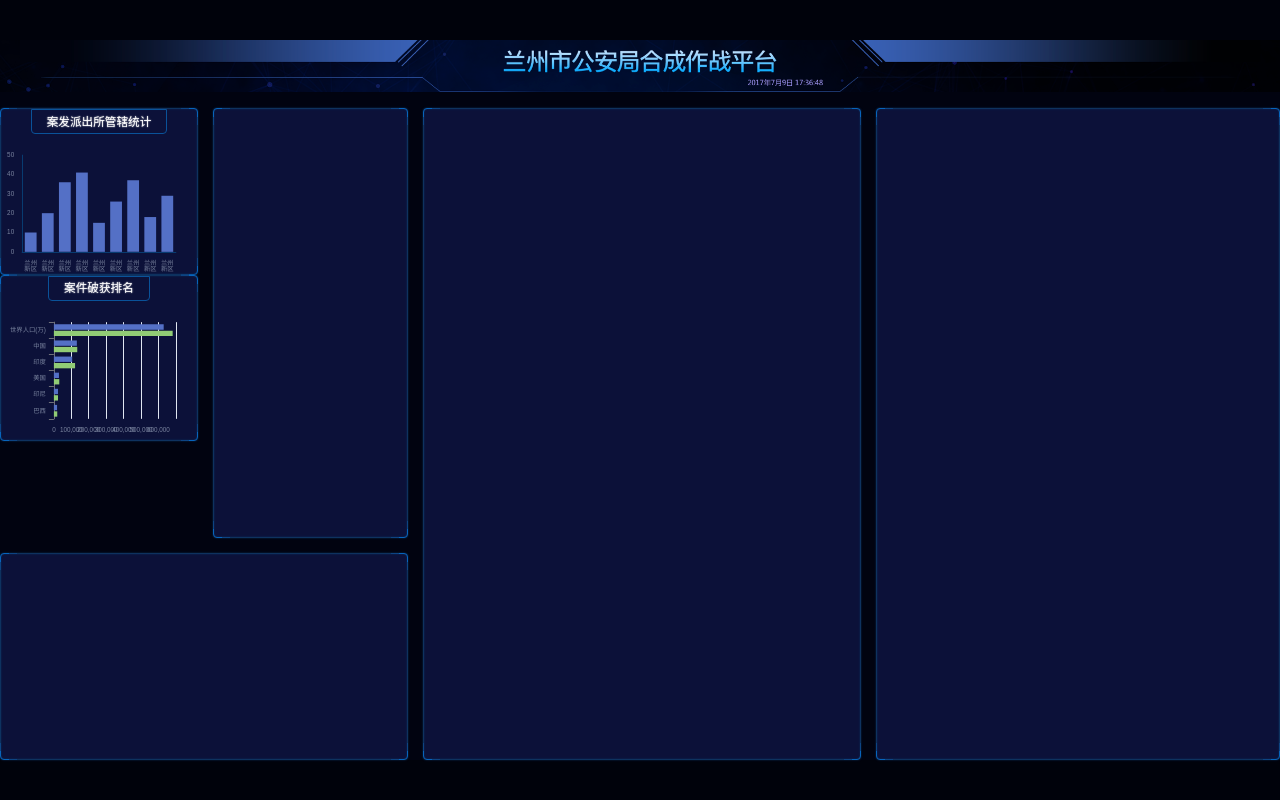
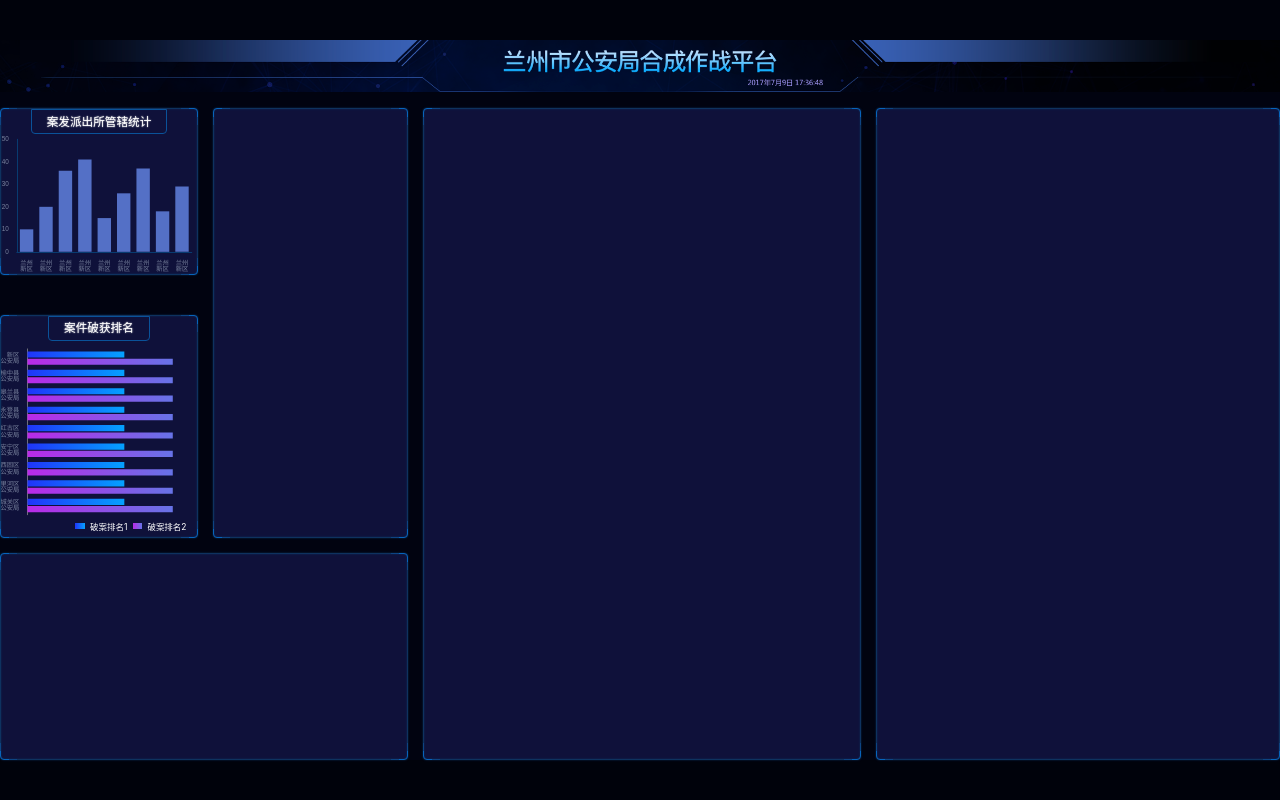
Before and after one commit to rustinliu/Large-screen, a React (Vite) app: page /#/ in a window 1280 px wide. Built offline with nearby package versions, Linux system fonts and the light colour scheme.

Commit message:
完成chart2

```diff
--- a/src/components/chart-1.tsx
+++ b/src/components/chart-1.tsx
@@ -52,6 +52,12 @@ export const Chart1 = () => {
                         data: [10, 20, 36, 41, 15, 26, 37, 18, 29],
                     },
                 ],
+                grid: {
+                    x: px(30),
+                    y: px(10),
+                    x2: px(10),
+                    y2: px(40),
+                },
             })
         );
     }, []);
--- a/src/components/chart-2.tsx
+++ b/src/components/chart-2.tsx
@@ -6,35 +6,81 @@ import { createEchartsOptions } from '../shared/create-echarts-options';
 
 export const Chart2 = () => {
     const divRef = useRef(null);
+    const data = [
+        { name: '城关区公安局', 2011: 2, 2012: 3 },
+        { name: '七里河区公安局', 2011: 2, 2012: 3 },
+        { name: '西固区公安局', 2011: 2, 2012: 3 },
+        { name: '安宁区公安局', 2011: 2, 2012: 3 },
+        { name: '红古区公安局', 2011: 2, 2012: 3 },
+        { name: '永登县公安局', 2011: 2, 2012: 3 },
+        { name: '皋兰县公安局', 2011: 2, 2012: 3 },
+        { name: '榆中县公安局', 2011: 2, 2012: 3 },
+        { name: '新区公安局', 2011: 2, 2012: 3 },
+    ];
     useEffect(() => {
         var myChart = echarts.init(divRef.current);
         myChart.setOption(
             createEchartsOptions({
-                ...baseEchartOptions,
-                grid: {
-                    x: px(100),
-                    y: px(40),
-                    x2: px(40),
-                    y2: px(40),
-                },
                 xAxis: {
                     type: 'value',
                     boundaryGap: [0, 0.01],
+                    splitLine: { show: false },
+                    axisLabel: { show: false },
                 },
                 yAxis: {
+                    axisTick: { show: false },
                     type: 'category',
-                    data: ['巴西', '印尼', '美国', '印度', '中国', '世界人口(万)'],
+                    data: data.map((i) => i.name),
+                    axisLabel: {
+                        formatter(val) {
+                            return val.replace('公安局', '\n公安局');
+                        },
+                    },
+                },
+                grid: {
+                    x: px(50),
+                    y: px(15),
+                    x2: px(0),
+                    y2: px(10),
                 },
                 series: [
                     {
                         name: '2011年',
                         type: 'bar',
-                        data: [18203, 23489, 29034, 104970, 131744, 630230],
+                        data: data.map((i) => i[2011]),
+                        itemStyle: {
+                            normal: {
+                                color: new echarts.graphic.LinearGradient(0, 0, 1, 0, [
+                                    {
+                                        offset: 0,
+                                        color: '#2034F9',
+                                    },
+                                    {
+                                        offset: 1,
+                                        color: '#04A1FF',
+                                    },
+                                ]),
+                            },
+                        },
                     },
                     {
                         name: '2012年',
                         type: 'bar',
-                        data: [19325, 23438, 31000, 121594, 134141, 681807],
+                        data: data.map((i) => i[2012]),
+                        itemStyle: {
+                            normal: {
+                                color: new echarts.graphic.LinearGradient(0, 0, 1, 0, [
+                                    {
+                                        offset: 0,
+                                        color: '#B92AE8',
+                                    },
+                                    {
+                                        offset: 1,
+                                        color: '#6773E7',
+                                    },
+                                ]),
+                            },
+                        },
                     },
                 ],
             })
@@ -42,9 +88,13 @@ export const Chart2 = () => {
     }, []);
 
     return (
-        <div className='bordered guanxiatongji'>
+        <div className='bordered pohuopaiming'>
             <h2>案件破获排名</h2>
-            <div ref={divRef} className='chart'></div>
+            <div ref={divRef} className='chart' />
+            <div className='legend'>
+                <span className='first' /> 破案排名1
+                <span className='second' /> 破案排名2
+            </div>
         </div>
     );
 };
--- a/src/pages/home.scss
+++ b/src/pages/home.scss
@@ -1,17 +1,47 @@
 @import '../shared/helper';
+
+%legend {
+    height: px(40);
+    display: flex;
+    align-items: center;
+    justify-content: center;
+    flex-wrap: wrap;
+    padding-right: px(10);
+    > span {
+        display: inline-block;
+        width: px(16);
+        height: px(10);
+        border-radius: px(2);
+        margin: 0 px(10);
+    }
+}
 
 .home {
     flex: 1;
-    height: 100%;
     display: flex;
     flex-direction: column;
     background: #010310;
     color: white;
+    font-size: px(16);
     > header {
         height: px(99);
         background-size: cover;
+        width: px(2420);
+        margin: 0 auto;
+    }
+    > footer {
+        height: px(68);
+        border: 1px solid #0d2d59;
+        margin: px(20) 0 1px;
+        border-radius: 4px;
+        background: #0c0d2b;
+        display: flex;
+        align-items: center;
+        justify-content: center;
     }
     > main {
+        width: px(2420);
+        margin: 0 auto;
         padding-top: px(30);
         flex: 1;
         display: grid;
@@ -28,8 +58,9 @@
             border-radius: 4px;
             position: relative;
             box-shadow: 0 0 2px 0 #0e325f, inset 0 0 2px 0 #0e325f;
-            background: #0c1139;
+            background: #0f113a;
             &::before {
+                pointer-events: none;
                 content: '';
                 position: absolute;
                 left: 0;
@@ -44,20 +75,42 @@
         }
         > .section1 {
             grid-area: box1;
+            display: flex;
+            flex-direction: column;
+            justify-content: space-between;
         }
         > .section2 {
             grid-area: box2;
+            display: flex;
+            flex-direction: column;
+            justify-content: space-between;
         }
         > .section3 {
             grid-area: box3;
         }
         > .section4 {
             grid-area: box4;
+            display: flex;
+            flex-direction: column;
+            justify-content: space-between;
         }
         > .section5 {
             grid-area: box5;
+            display: flex;
+            flex-direction: column;
+            justify-content: space-between;
+            > .row1 {
+                height: px(317);
+            }
+            > .row2 {
+                height: px(317);
+            }
+            > .row3 {
+                height: px(455);
+            }
         }
-        .guanxiatongji {
+        .guanxiatongji,
+        .pohuopaiming {
             height: px(315);
             display: flex;
             flex-direction: column;
@@ -72,10 +125,39 @@
                 padding: px(10) px(28);
                 text-shadow: 0 0 px(3) white;
             }
+            .charts {
+                width: 100%;
+                flex: 1;
+                display: flex;
+            }
             .chart {
                 flex: 1;
                 width: 100%;
             }
         }
+        .pohuopaiming {
+            height: px(423);
+            .legend {
+                display: flex;
+                align-items: center;
+                justify-content: flex-end;
+                width: 100%;
+                padding: 0 px(20) px(10);
+                > .first,
+                > .second {
+                    display: inline-block;
+                    width: px(18);
+                    height: px(12);
+                    background: red;
+                    margin: 0 px(10);
+                }
+                .first {
+                    background: linear-gradient(90deg, #2034f9 0%, #04a1ff 100%);
+                }
+                .second {
+                    background: linear-gradient(90deg, #b92ae8 0%, #6773e7 100%);
+                }
+            }
+        }
     }
 }
--- a/src/shared/base-echart-options.ts
+++ b/src/shared/base-echart-options.ts
@@ -8,9 +8,10 @@ export const baseEchartOptions = {
     title: { show: false },
     legend: { show: false },
     grid: {
-        x: px(40),
-        y: px(40),
-        x2: px(40),
-        y2: px(40),
+        x: px(10),
+        y: px(10),
+        x2: px(10),
+        y2: px(10),
     },
+    containLabel: true,
 };
```
